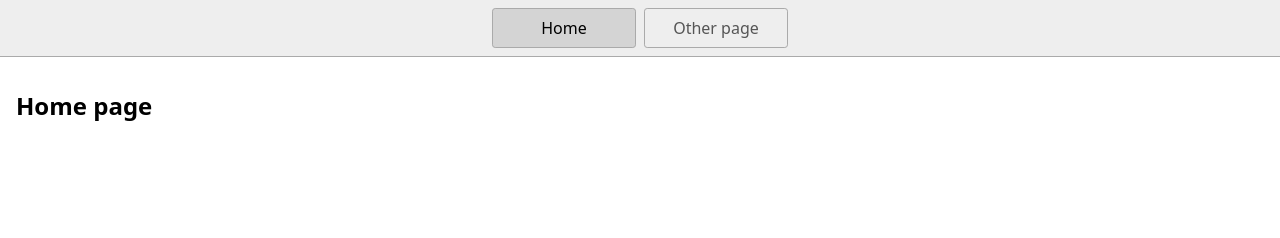
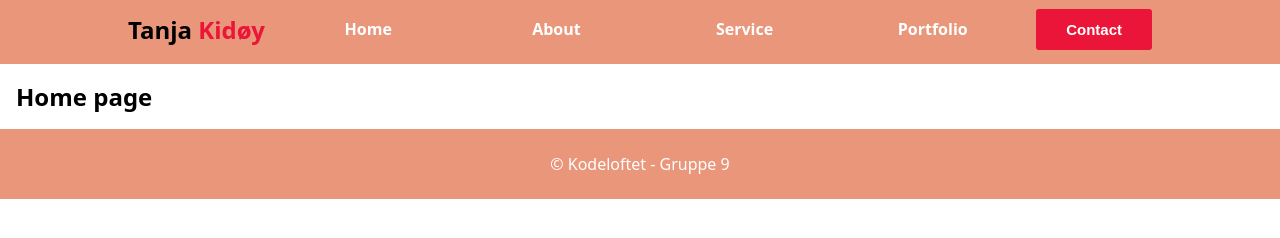
Before and after one commit to Tanjakidoy/My-Navbar-Template-2, a website: page index.html in a window 1280 px wide. Drawn offline with Linux system fonts and the light colour scheme.

Commit message:
After Lesson

```diff
--- a/index.html
+++ b/index.html
@@ -4,20 +4,35 @@
     <title>Home</title>
     <meta charset="UTF-8" />
     <meta name="viewport" content="width=device-width" />
-    <!--
-      Need a visual blank slate?
-      Remove all code in `styles.css`!
-    -->
     <link rel="stylesheet" href="styles.css" />
     <script type="module" src="script.js"></script>
   </head>
   <body>
-    <nav>
-      <a href="/" aria-current="page">Home</a>
-      <a href="/page2.html">Other page</a>
-    </nav>
+
+    <!-- The <header> tag defines a header for a document or a section -->
+    <header class="navbar">
+      <nav>
+        <h2 class="Logo">Tanja<span> Kidøy</span></h2>
+        <ul>
+        <li><a href="#">Home</a></li>
+        <li><a href="#">About</a></li>
+        <li><a href="#">Service</a></li>
+        <li><a href="#">Portfolio</a></li>
+        </ul>
+
+    <button type="button">Contact</button>
+      </nav>
+
+    </header>
+
     <main>
       <h1>Home page</h1>
     </main>
+
+    <!-- The <footer> tag defines a footer for a document or section. -->
+      <footer class="footer_content">
+        <p1>&copy Kodeloftet - Gruppe 9 </p1>
+      </footer>
+
   </body>
 </html>
--- a/styles.css
+++ b/styles.css
@@ -1,5 +1,7 @@
 * {
   box-sizing: border-box;
+  margin: 0;
+  padding: 0;
 }
 
 body {
@@ -9,15 +11,34 @@ body {
   background-color: white;
 }
 
+/* CSS - STYLING THE HTML NAV ELEMENT */
 nav {
   display: flex;
-  flex-wrap: wrap;
   align-items: center;
-  justify-content: center;
-  padding: 0.5rem;
-  gap: 0.5rem;
-  border-bottom: solid 1px #aaa;
-  background-color: #eee;
+  justify-content: space-between;
+  padding-left: 10%;
+  padding-right: 10%;
+}
+
+/* CSS - STYLING THE HTML "LOGO" CLASS*/
+.logo {
+  color: white
+  }
+
+  span {
+    color: #ea1538;
+  }
+
+/* CSS - STYLING THE UL/LI ELEMENT */
+nav ul li{
+  list-style-type: none;
+  display: inline-block;
+  padding: 10px 20px;
+}
+
+nav ul li a:hover{
+  color: #ea1538;
+  transition: .3s;
 }
 
 nav a {
@@ -25,11 +46,19 @@ nav a {
   min-width: 9rem;
   padding: 0.5rem;
   border-radius: 0.2rem;
-  border: solid 1px #aaa;
   text-align: center;
   text-decoration: none;
   color: #555;
 }
+
+/* CSS - STYLING THE UL/LI ELEMENT */
+nav ul li a{
+  color: white;
+  text-decoration: none;
+  font-weight: bold;
+}
+
+
 
 nav a[aria-current='page'] {
   color: #000;
@@ -44,3 +73,41 @@ h1 {
   font-weight: bold;
   font-size: 1.5rem;
 }
+
+/* CSS - STYLING THE HTML BUTTON ELEMENT */
+
+button {
+  border: none;
+  background: #ea1538;
+  padding: 12px 30px;
+  border-radius: 3px;
+  color: white;
+  font-weight: bold;
+  font-size: 15px;
+  transition: .4s;
+}
+
+/* CSS - STYLING THE HTML BUTTON ELEMENT */
+
+button:hover{
+  transform: scale(1.3);
+  cursor: pointer;
+}
+
+/* CSS - STYLING THE HTML FOOTER CLASS */
+
+.footer_content {
+  text-align: center;
+  padding: 3px;
+  background-color: DarkSalmon;
+  color: white;
+  display: flex;
+  justify-content: center;
+  padding: 1.5rem;
+  }
+
+  .navbar {
+    height: 64px;
+    width: 100%;
+    background-color: DarkSalmon;
+  }
```
